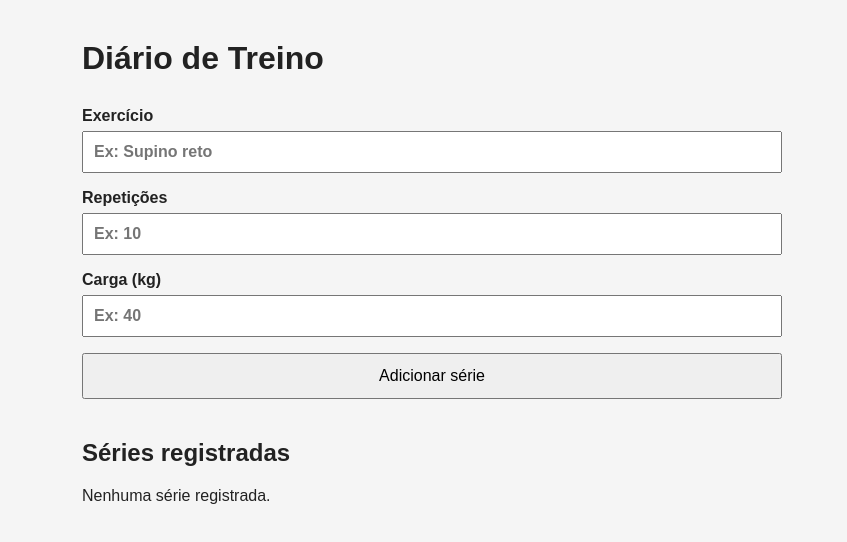
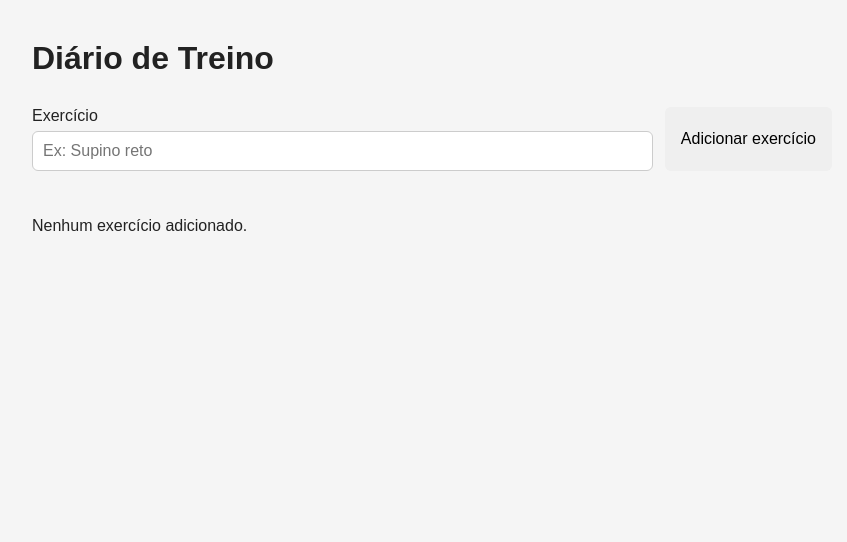
Before and after one commit to NicolasAlmeida890/Ares, a React (Vite) app in the folder diario-de-treino/: page / in a window 1280 px wide. Shown: the top 542 px of the page, without its empty margins (208-1055 px from the left). Built offline with nearby package versions, Linux system fonts and the light colour scheme.

Commit message:
feat: organiza exercicios com multiplas series

```diff
--- a/diario-de-treino/src/App.css
+++ b/diario-de-treino/src/App.css
@@ -1,5 +1,5 @@
 .container {
-  width: min(700px, 90%);
+  width: min(800px, 90%);
   margin: 40px auto;
 }
 
@@ -9,40 +9,59 @@ h1 {
 
 .formulario {
   display: flex;
-  flex-direction: column;
-  gap: 16px;
-  margin-bottom: 40px;
+  gap: 12px;
+  margin-bottom: 30px;
 }
 
 .formulario label {
+  flex: 1;
   display: flex;
   flex-direction: column;
   gap: 6px;
-  font-weight: bold;
 }
 
-.formulario input {
+input {
   padding: 10px;
-  font-size: 16px;
+  border: 1px solid #ccc;
+  border-radius: 6px;
 }
 
-.formulario button {
-  padding: 12px;
-  font-size: 16px;
+button {
+  padding: 10px 16px;
+  border: none;
+  border-radius: 6px;
   cursor: pointer;
 }
 
-.lista-series {
+.lista-exercicios {
   display: flex;
   flex-direction: column;
+  gap: 20px;
+}
+
+.exercicio {
+  background: white;
+  border: 1px solid #ddd;
+  border-radius: 10px;
+  padding: 20px;
+}
+
+.nova-serie {
+  display: flex;
   gap: 10px;
+  margin-bottom: 20px;
+}
+
+.series {
+  display: flex;
+  flex-direction: column;
+  gap: 8px;
 }
 
 .serie {
-  border: 1px solid #ccc;
-  border-radius: 8px;
-  padding: 16px;
-
   display: flex;
   justify-content: space-between;
+  background: #f3f3f3;
+  border-radius: 6px;
+  padding: 10px;
 }
--- a/diario-de-treino/src/App.tsx
+++ b/diario-de-treino/src/App.tsx
@@ -3,34 +3,60 @@ import './App.css'
 
 type Serie = {
   id: number
-  exercicio: string
   repeticoes: number
   carga: number
 }
 
+type Exercicio = {
+  id: number
+  nome: string
+  series: Serie[]
+}
+
 function App() {
-  const [exercicio, setExercicio] = useState('')
+  const [nomeExercicio, setNomeExercicio] = useState('')
+  const [exercicios, setExercicios] = useState<Exercicio[]>([])
+
   const [repeticoes, setRepeticoes] = useState('')
   const [carga, setCarga] = useState('')
-  const [series, setSeries] = useState<Serie[]>([])
 
-  function adicionarSerie(event: React.FormEvent<HTMLFormElement>) {
+  function adicionarExercicio(event: React.FormEvent<HTMLFormElement>) {
     event.preventDefault()
 
-    if (!exercicio || !repeticoes || !carga) {
-      return
+    if (!nomeExercicio.trim()) return
+
+    const novoExercicio: Exercicio = {
+      id: Date.now(),
+      nome: nomeExercicio,
+      series: [],
     }
+
+    setExercicios([...exercicios, novoExercicio])
+    setNomeExercicio('')
+  }
+
+  function adicionarSerie(exercicioId: number) {
+    if (!repeticoes || !carga) return
 
     const novaSerie: Serie = {
       id: Date.now(),
-      exercicio,
       repeticoes: Number(repeticoes),
       carga: Number(carga),
     }
 
-    setSeries([...series, novaSerie])
+    const exerciciosAtualizados = exercicios.map((exercicio) => {
+      if (exercicio.id === exercicioId) {
+        return {
+          ...exercicio,
+          series: [...exercicio.series, novaSerie],
+        }
+      }
 
-    setExercicio('')
+      return exercicio
+    })
+
+    setExercicios(exerciciosAtualizados)
+
     setRepeticoes('')
     setCarga('')
   }
@@ -39,58 +65,65 @@ function App() {
     <main className="container">
       <h1>Diário de Treino</h1>
 
-      <form onSubmit={adicionarSerie} className="formulario">
+      <form onSubmit={adicionarExercicio} className="formulario">
         <label>
           Exercício
           <input
             type="text"
             placeholder="Ex: Supino reto"
-            value={exercicio}
-            onChange={(event) => setExercicio(event.target.value)}
+            value={nomeExercicio}
+            onChange={(event) => setNomeExercicio(event.target.value)}
           />
         </label>
 
-        <label>
-          Repetições
+        <button type="submit">Adicionar exercício</button>
+      </form>
+
+      <section className="lista-exercicios">
+        {exercicios.length === 0 && (
+          <p>Nenhum exercício adicionado.</p>
+        )}
+
+        {exercicios.map((exercicio) => (
+          <div key={exercicio.id} className="exercicio">
+            <h2>{exercicio.nome}</h2>
+
+            <div className="nova-serie">
               <input
                 type="number"
-            placeholder="Ex: 10"
+                placeholder="Repetições"
                 value={repeticoes}
                 onChange={(event) => setRepeticoes(event.target.value)}
               />
-        </label>
 
-        <label>
-          Carga (kg)
               <input
                 type="number"
-            placeholder="Ex: 40"
+                placeholder="Carga (kg)"
                 value={carga}
                 onChange={(event) => setCarga(event.target.value)}
               />
-        </label>
 
-        <button type="submit">Adicionar série</button>
-      </form>
+              <button
+                type="button"
+                onClick={() => adicionarSerie(exercicio.id)}
+              >
+                Adicionar série
+              </button>
+            </div>
 
-      <section>
-        <h2>Séries registradas</h2>
-
-        {series.length === 0 ? (
-          <p>Nenhuma série registrada.</p>
-        ) : (
-          <div className="lista-series">
-            {series.map((serie) => (
+            <div className="series">
+              {exercicio.series.map((serie, index) => (
                 <div key={serie.id} className="serie">
-                <strong>{serie.exercicio}</strong>
+                  <span>Série {index + 1}</span>
 
                   <span>
-                  {serie.repeticoes} repetições × {serie.carga} kg
+                    {serie.repeticoes} reps × {serie.carga} kg
                   </span>
                 </div>
               ))}
             </div>
-        )}
+          </div>
+        ))}
       </section>
     </main>
   )
```
Lines whose indentation alone changed are shown as unchanged.
